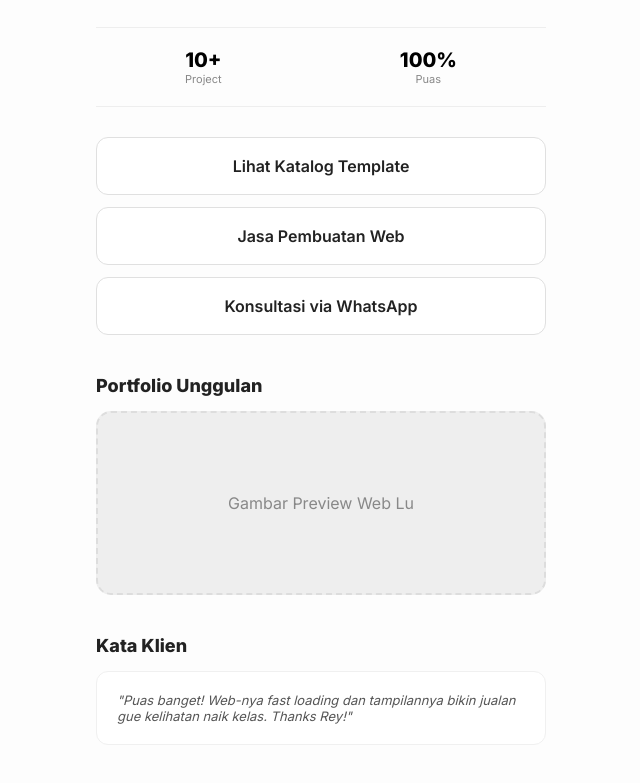
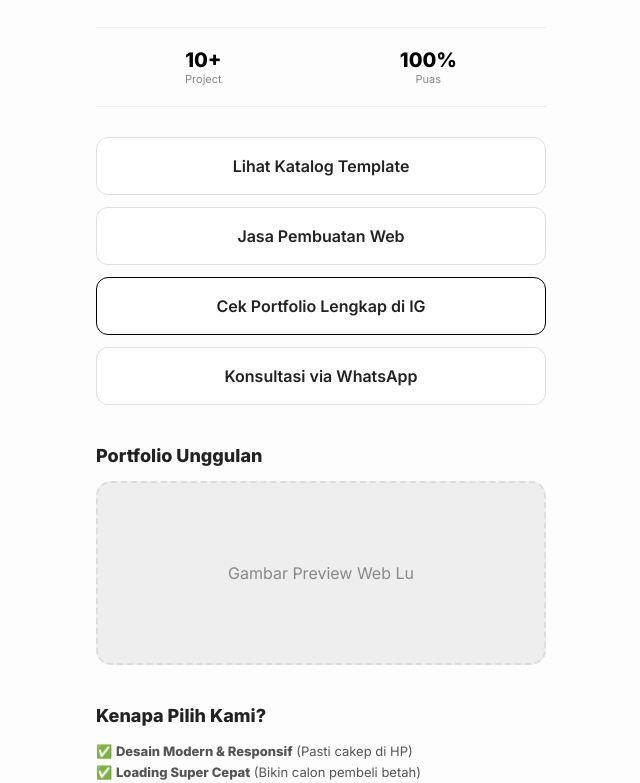
Before and after one commit to Reyy57/ReyLayoutss, a plain HTML site: page index.html in a window 1280 px wide. Shown: the part 149-932 px from the top of the page, without its empty margins (319-959 px from the left). Drawn offline with Linux system fonts and the light colour scheme.

Commit message:
Update index.html

```diff
--- a/index.html
+++ b/index.html
@@ -6,17 +6,7 @@
     <title>ReyLayouts | Web Developer</title>
     <link href="https://fonts.googleapis.com/css2?family=Inter:wght@400;600;800&display=swap" rel="stylesheet">
     <style>
-        /* Efek Animasi Masuk */
-        body {
-            font-family: 'Inter', sans-serif;
-            background-color: #fdfdfd;
-            color: #222;
-            display: flex;
-            justify-content: center;
-            padding: 40px 20px;
-            margin: 0;
-            animation: fadeIn 0.8s ease-in;
-        }
+        body { font-family: 'Inter', sans-serif; background-color: #fdfdfd; color: #222; display: flex; justify-content: center; padding: 40px 20px; margin: 0; animation: fadeIn 0.8s ease-in; }
         @keyframes fadeIn { from { opacity: 0; transform: translateY(10px); } to { opacity: 1; transform: translateY(0); } }
 
         .container { max-width: 450px; width: 100%; text-align: center; }
@@ -28,16 +18,16 @@
         .btn:hover { background: #000; color: #fff; transform: translateY(-3px); box-shadow: 0 10px 20px rgba(0,0,0,0.1); }
         .btn-cta { background: #000; color: #fff; border: none; }
 
-        /* Statistik */
         .stats { display: flex; justify-content: space-around; margin: 30px 0; padding: 20px 0; border-top: 1px solid #eee; border-bottom: 1px solid #eee; }
         .stat-box { display: flex; flex-direction: column; }
         .stat-box strong { font-size: 20px; color: #000; }
         .stat-box span { font-size: 11px; color: #888; }
 
-        .portfolio h2, .testi h2 { font-size: 18px; margin-top: 40px; margin-bottom: 15px; text-align: left; }
+        .portfolio h2, .testi h2, .keunggulan h2 { font-size: 18px; margin-top: 40px; margin-bottom: 15px; text-align: left; }
         .card { background: #eee; height: 180px; border-radius: 15px; display: flex; align-items: center; justify-content: center; color: #888; border: 2px dashed #ddd; margin-bottom: 10px; }
 
         .testi-card { background: #fff; padding: 20px; border-radius: 12px; border: 1px solid #f0f0f0; text-align: left; font-size: 13px; font-style: italic; color: #555; }
+        .keunggulan p { text-align: left; font-size: 13px; color: #555; line-height: 1.6; margin-bottom: 0; }
         footer { margin-top: 50px; font-size: 12px; color: #aaa; }
     </style>
 </head>
@@ -58,12 +48,22 @@
         <nav class="links">
             <a href="#" class="btn">Lihat Katalog Template</a>
             <a href="#" class="btn">Jasa Pembuatan Web</a>
+            <a href="https://instagram.com/username-lu" class="btn" style="border: 1px solid #000;">Cek Portfolio Lengkap di IG</a>
             <a href="https://wa.me/628XXXXXXXXXX" class="btn">Konsultasi via WhatsApp</a>
         </nav>
 
         <section class="portfolio">
             <h2>Portfolio Unggulan</h2>
             <div class="card">Gambar Preview Web Lu</div>
+        </section>
+
+        <section class="keunggulan">
+            <h2>Kenapa Pilih Kami?</h2>
+            <p>
+                ✅ <b>Desain Modern & Responsif</b> (Pasti cakep di HP)<br>
+                ✅ <b>Loading Super Cepat</b> (Bikin calon pembeli betah)<br>
+                ✅ <b>Bantuan Setup Sampai Jadi</b> (Gak pake ribet)
+            </p>
         </section>
 
         <section class="testi">
```
